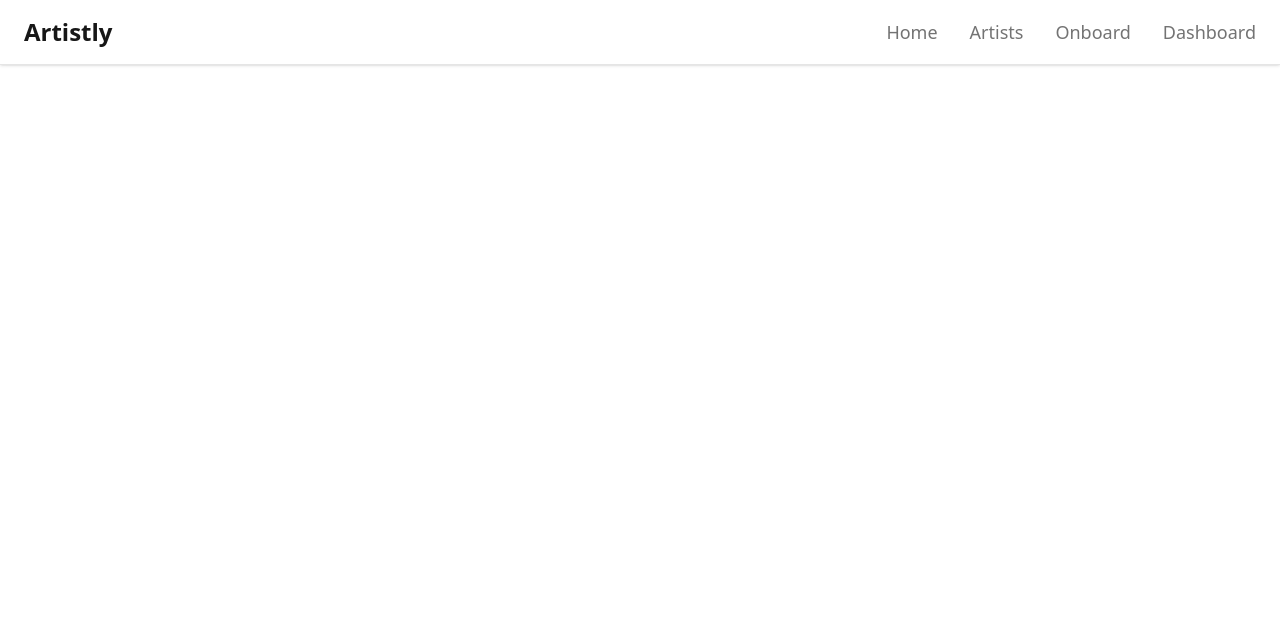
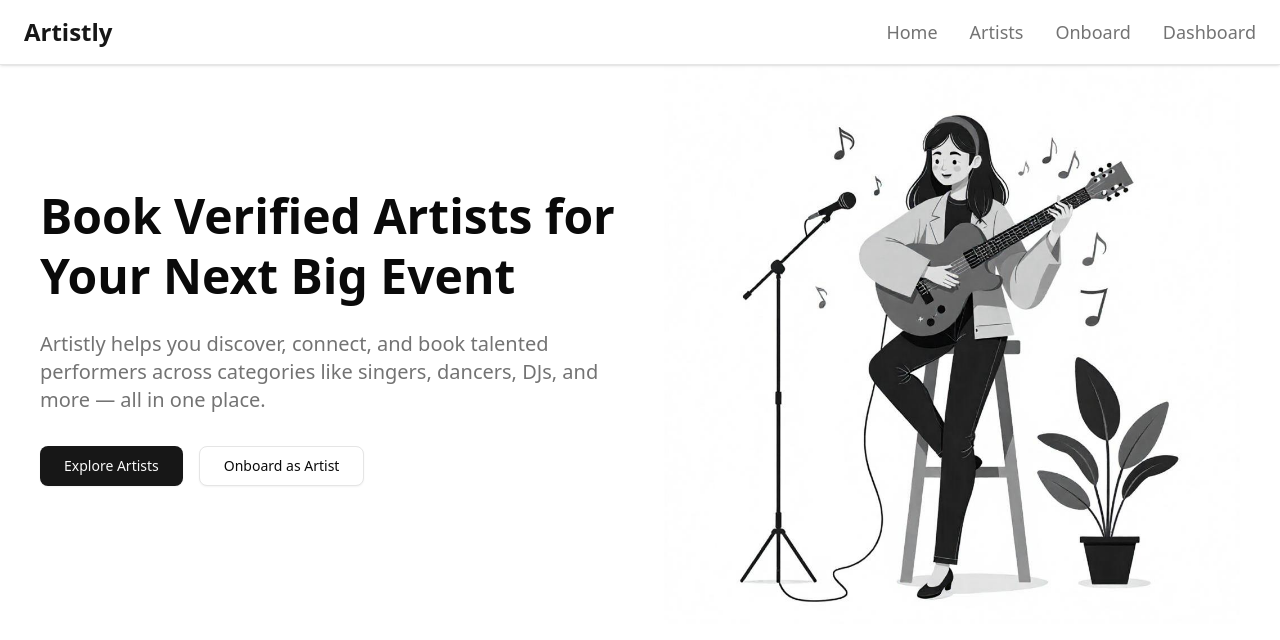
Before and after one commit to Shubham-567/Artistly, a Next.js app: page / in a window 1280 px wide. Shown: the top 640 px of the page. Built offline with nearby package versions, Linux system fonts and the light colour scheme.

Commit message:
Created a Hero section

```diff
--- a/src/app/globals.css
+++ b/src/app/globals.css
@@ -76,11 +76,6 @@
   --radius-xl: calc(var(--radius) + 4px);
 }
 
-body {
-  background: var(--background-light);
-  color: var(--text-dark);
-}
-
 .dark {
   --background: oklch(0.145 0 0);
   --foreground: oklch(0.985 0 0);
@@ -120,11 +115,15 @@ body {
     @apply border-border outline-ring/50;
   }
   body {
-    @apply bg-background text-foreground;
+    @apply bg-background text-foreground selection:text-primary-foreground selection:bg-primary;
+  }
+
+  Button {
+    cursor: pointer;
   }
 }
 
-
+/* Custom Components */
 @layer components {
   /* Navbar */
   .navbar-container {
@@ -158,6 +157,39 @@ body {
   .navbar-mobile-link {
     @apply block px-6 py-4 text-base font-medium text-muted-foreground hover:bg-muted hover:text-foreground transition-colors duration-200;
   }
+
+  /* Hero Section */
+  .hero-section {
+    @apply w-full bg-background pt-24 md:pt-32 lg:pt-12 pb-16 md:pb-32 lg:pb-12;
+  }
+
+  .hero-container {
+    @apply container mx-auto px-6 md:px-10 grid grid-cols-1 md:grid-cols-2 items-center gap-12;
+  }
+
+  .hero-content {
+    @apply text-center md:text-left;
+  }
+
+  .hero-heading {
+    @apply text-4xl lg:text-5xl font-bold text-foreground mb-6 leading-tight;
+  }
+
+  .hero-subtext {
+    @apply text-muted-foreground text-lg md:text-xl mb-8 max-w-xl mx-auto md:mx-0;
+  }
+
+  .hero-buttons {
+    @apply flex flex-col sm:flex-row gap-4 justify-center md:justify-start;
+  }
+
+  .hero-image-wrapper {
+    @apply flex justify-center md:justify-end;
+  }
+
+  .hero-image {
+    @apply w-full max-w-md md:max-w-full;
+  }
 }
 
 /* Custom Utilities */
--- a/src/app/page.js
+++ b/src/app/page.js
@@ -1,7 +1,9 @@
+const { default: Hero } = require("@/sections/Hero");
+
 function Home() {
   return (
     <>
-      <div>Home</div>
+      <Hero />
     </>
   );
 }
--- /dev/null
+++ b/src/sections/Hero.jsx
@@ -0,0 +1,56 @@
+import Link from "next/link";
+import Image from "next/image";
+import { Button } from "@/components/ui/button";
+
+function Hero() {
+  return (
+    <section className='hero-section'>
+      <div className='hero-container'>
+        {/* Text Content */}
+
+        <div className='hero-content'>
+          <h1 className='hero-heading'>
+            Book Verified Artists for Your Next Big Event
+          </h1>
+
+          <p className='hero-subtext'>
+            Artistly helps you discover, connect, and book talented performers
+            across categories like singers, dancers, DJs, and more — all in one
+            place.
+          </p>
+
+          <div className='hero-buttons'>
+            <Link href='/artists'>
+              <Button size='lg' className='px-6 w-full sm:w-auto'>
+                Explore Artists
+              </Button>
+            </Link>
+
+            <Link href='/onboard'>
+              <Button
+                size='lg'
+                variant='outline'
+                className='px-6 w-full sm:w-auto'>
+                Onboard as Artist
+              </Button>
+            </Link>
+          </div>
+        </div>
+
+        {/* Hero Image */}
+        <div className='hero-image-wrapper'>
+          <Image
+            src='/hero-illustration.png'
+            alt='Artist illustration'
+            width={200}
+            height={300}
+            className='hero-image'
+            priority
+          />
+        </div>
+      </div>
+    </section>
+  );
+}
+
+export default Hero;
```
Also changed, not shown: public/hero-illustration.png (added).
